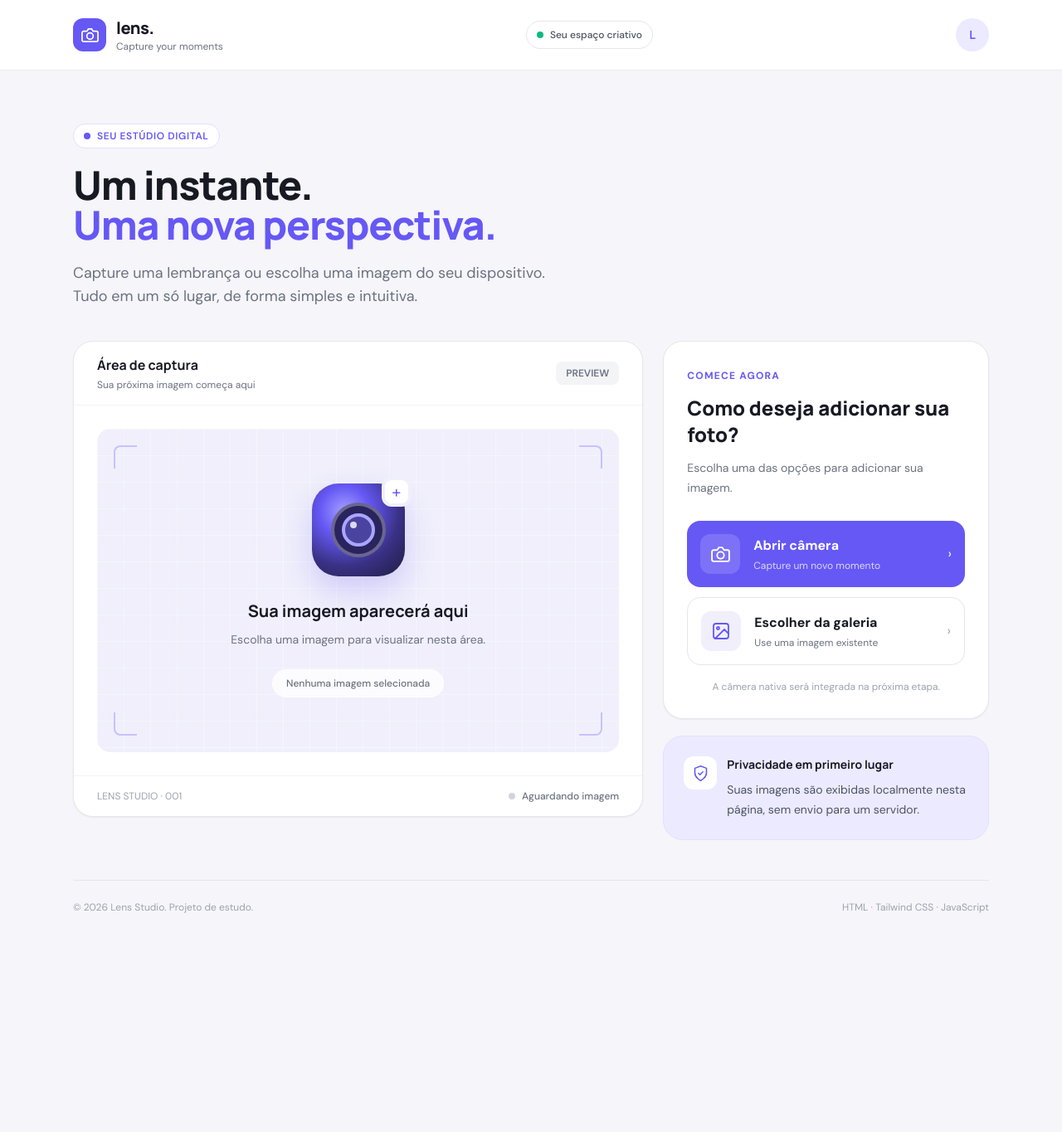
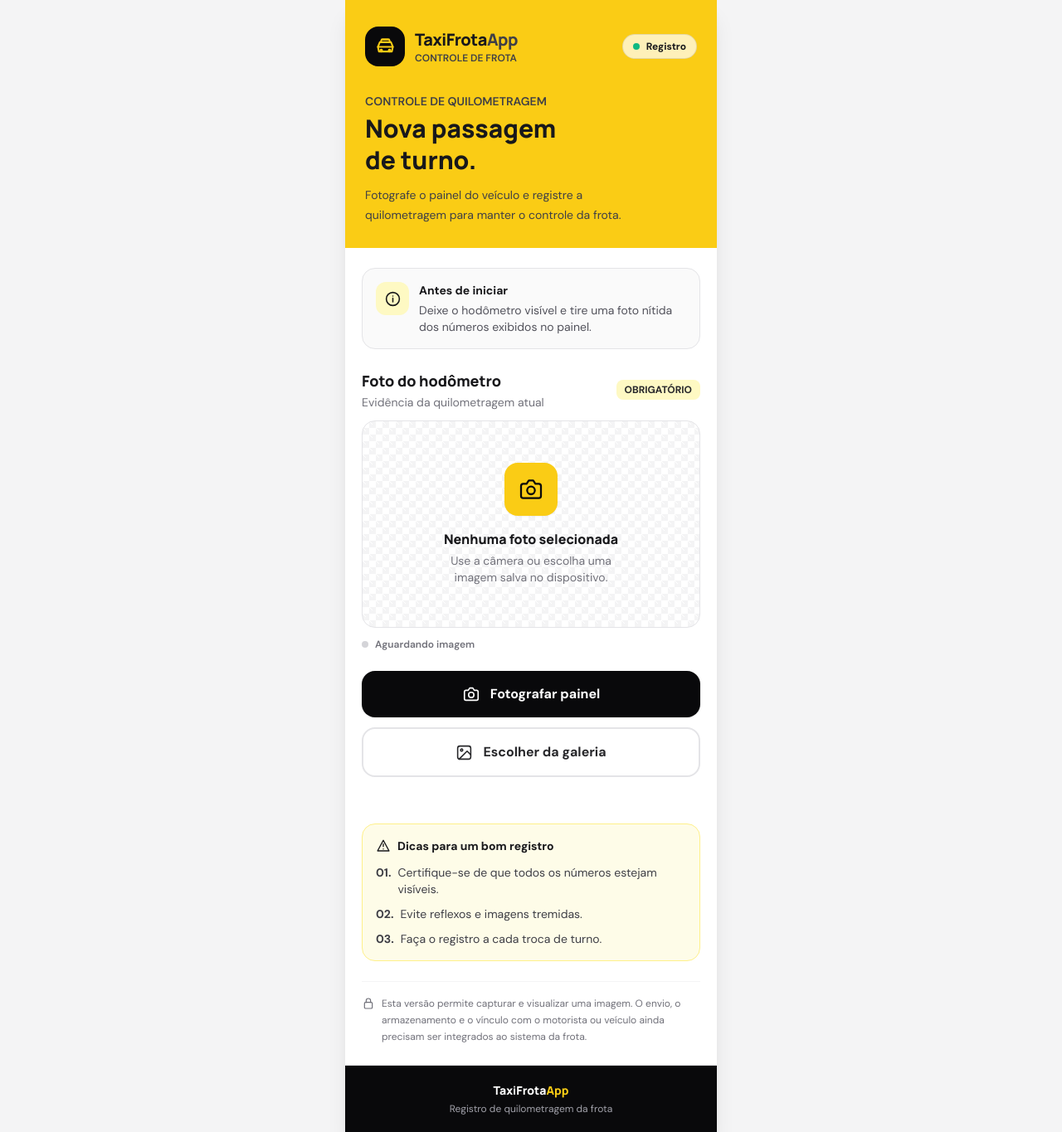
Before and after one commit to melzocaa/camerareact, a website: page dist/index.html in a window 1280 px wide. Shown: the whole page at 83% size. Before the commit the page ends 1166 px from the top, so only its background shows below. Drawn offline with nearby package versions, Linux system fonts and the light colour scheme.

Commit message:
Atualiza visual TaxiFrotaApp

```diff
--- a/dist/index.html
+++ b/dist/index.html
@@ -2,272 +2,271 @@
 <!DOCTYPE html>
 <html lang="pt-BR">
 <head>
-    <meta charset="UTF-8">
-    <meta name="viewport" content="width=device-width, initial-scale=1.0">
+  <meta charset="UTF-8" />
+  <meta name="viewport" content="width=device-width, initial-scale=1.0" />
+  <meta name="theme-color" content="#facc15" />
 
-    <title>Lens — Camera App</title>
+  <title>TaxiFrotaApp | Registro de Hodômetro</title>
 
   <script src="https://cdn.tailwindcss.com"></script>
 
-    <link rel="preconnect" href="https://fonts.googleapis.com">
-    <link rel="preconnect" href="https://fonts.gstatic.com" crossorigin>
-    <link href="https://fonts.googleapis.com/css2?family=DM+Sans:wght@400;500;600;700&family=Manrope:wght@400;500;600;700;800&display=swap" rel="stylesheet">
+  <link rel="preconnect" href="https://fonts.googleapis.com" />
+  <link rel="preconnect" href="https://fonts.gstatic.com" crossorigin />
+  <link href="https://fonts.googleapis.com/css2?family=DM+Sans:wght@400;500;600;700&family=Manrope:wght@400;500;600;700;800&display=swap" rel="stylesheet" />
 
   <script>
     tailwind.config = {
       theme: {
         extend: {
+          colors: {
+            taxi: {
+              yellow: '#FACC15',
+              dark: '#18181B',
+              gray: '#71717A',
+              light: '#F4F4F5'
+            }
+          },
           fontFamily: {
             sans: ['DM Sans', 'sans-serif'],
             heading: ['Manrope', 'sans-serif']
-                    },
-                    colors: {
-                        ink: '#171923',
-                        accent: '#6658F5',
-                        soft: '#F5F5FA'
           }
         }
       }
-        }
+    };
   </script>
 
-    <style>*{box-sizing:border-box}body{background:#f5f5fa;margin:0;font-family:DM Sans,sans-serif}.font-heading{font-family:Manrope,sans-serif}.preview-grid{background-image:linear-gradient(#ffffff59 1px,#0000 1px),linear-gradient(90deg,#ffffff59 1px,#0000 1px);background-size:32px 32px}.camera-lens{background:radial-gradient(circle at 35% 30%,#a5a0ff 0%,#6658f5 28%,#393184 62%,#201c43 100%);box-shadow:0 16px 35px #6658f53d}button{-webkit-tap-highlight-color:transparent}</style>
+  <style>*{-webkit-tap-highlight-color:transparent}body{background:#f4f4f5;font-family:DM Sans,sans-serif}.font-heading{font-family:Manrope,sans-serif}.camera-frame{background-image:linear-gradient(45deg,#f4f4f5 25%,#0000 25% 75%,#f4f4f5 75%,#f4f4f5),linear-gradient(45deg,#f4f4f5 25%,#fff 25% 75%,#f4f4f5 75%,#f4f4f5);background-position:0 0,8px 8px;background-size:16px 16px}button{touch-action:manipulation}</style>
   <script type="module" crossorigin src="./assets/index-CTwx3V0N.js"></script>
 </head>
 
-<body class="min-h-screen text-ink antialiased">
+<body class="min-h-screen text-zinc-900">
+  <div class="mx-auto min-h-screen max-w-md bg-white shadow-xl">
 
     <!-- Cabeçalho -->
-    <header class="border-b border-gray-200/80 bg-white">
-        <div class="mx-auto flex max-w-6xl items-center justify-between px-6 py-5">
-
-            <a href="#" class="flex items-center gap-3">
-                <div class="flex h-10 w-10 items-center justify-center rounded-xl bg-accent text-white">
-                    <svg width="23" height="23" viewBox="0 0 24 24" fill="none"
-                        stroke="currentColor" stroke-width="1.8"
-                        stroke-linecap="round" stroke-linejoin="round">
-                        <path d="M4 7h4l2-3h4l2 3h4a2 2 0 0 1 2 2v9a2 2 0 0 1-2 2H4a2 2 0 0 1-2-2V9a2 2 0 0 1 2-2Z"/>
-                        <circle cx="12" cy="13" r="4"/>
+    <header class="bg-yellow-400 px-6 pb-7 pt-8">
+      <div class="flex items-center justify-between gap-3">
+        <div class="flex items-center gap-3">
+          <div class="flex h-12 w-12 items-center justify-center rounded-2xl bg-zinc-950 text-yellow-400">
+            <svg xmlns="http://www.w3.org/2000/svg" width="27" height="27"
+              viewBox="0 0 24 24" fill="none" stroke="currentColor"
+              stroke-width="1.8" stroke-linecap="round" stroke-linejoin="round">
+              <path d="M5 17h14l1-5-2-5H6l-2 5 1 5Z"/>
+              <path d="M7 7l1-3h8l1 3"/>
+              <path d="M4 12h16"/>
+              <circle cx="7.5" cy="16" r="1"/>
+              <circle cx="16.5" cy="16" r="1"/>
+              <path d="M9 4h6"/>
             </svg>
           </div>
 
           <div>
-                    <span class="font-heading text-xl font-extrabold tracking-tight">lens.</span>
-                    <p class="text-xs text-gray-500">Capture your moments</p>
-                </div>
-            </a>
-
-            <div class="hidden items-center gap-2 rounded-full border border-gray-200 px-3 py-2 sm:flex">
-                <span class="h-2 w-2 rounded-full bg-emerald-500"></span>
-                <span class="text-xs font-medium text-gray-600">Seu espaço criativo</span>
-            </div>
-
-            <div class="flex h-10 w-10 items-center justify-center rounded-full bg-[#ECEAFF] font-heading text-sm font-bold text-accent">
-                L
-            </div>
-        </div>
-    </header>
-
-    <main class="mx-auto max-w-6xl px-5 py-10 sm:px-6 sm:py-16">
-
-        <!-- Introdução -->
-        <section class="mb-10 max-w-2xl">
-            <div class="mb-5 inline-flex items-center gap-2 rounded-full border border-[#E4E0FF] bg-white px-3 py-1.5">
-                <span class="h-2 w-2 rounded-full bg-accent"></span>
-                <span class="text-xs font-semibold uppercase tracking-wider text-accent">
-                    Seu estúdio digital
-                </span>
-            </div>
-
-            <h1 class="font-heading text-4xl font-extrabold leading-tight tracking-tight sm:text-5xl">
-                Um instante.
-                <span class="block text-accent">Uma nova perspectiva.</span>
+            <h1 class="font-heading text-xl font-extrabold tracking-tight">
+              TaxiFrota<span class="text-zinc-700">App</span>
             </h1>
-
-            <p class="mt-5 max-w-xl text-base leading-7 text-gray-500 sm:text-lg">
-                Capture uma lembrança ou escolha uma imagem do seu dispositivo.
-                Tudo em um só lugar, de forma simples e intuitiva.
-            </p>
-        </section>
-
-        <section class="grid items-start gap-6 lg:grid-cols-[1.4fr_0.8fr]">
-
-            <!-- Área de pré-visualização -->
-            <div class="overflow-hidden rounded-3xl border border-gray-200 bg-white shadow-sm">
-
-                <div class="flex items-center justify-between border-b border-gray-100 px-5 py-4 sm:px-7">
-                    <div>
-                        <h2 class="font-heading text-base font-bold">Área de captura</h2>
-                        <p class="mt-1 text-xs text-gray-500">Sua próxima imagem começa aqui</p>
-                    </div>
-
-                    <span class="rounded-lg bg-gray-100 px-3 py-1.5 text-xs font-semibold text-gray-500">
-                        PREVIEW
-                    </span>
-                </div>
-
-                <div class="p-4 sm:p-7">
-                    <div id="area-preview"
-                        class="preview-grid relative flex min-h-[300px] flex-col items-center justify-center overflow-hidden rounded-2xl bg-[#F0EFFB] px-5 py-10 sm:min-h-[390px]">
-
-                        <div class="absolute left-5 top-5 h-7 w-7 rounded-tl-lg border-l-2 border-t-2 border-[#C7C1FF]"></div>
-                        <div class="absolute right-5 top-5 h-7 w-7 rounded-tr-lg border-r-2 border-t-2 border-[#C7C1FF]"></div>
-                        <div class="absolute bottom-5 left-5 h-7 w-7 rounded-bl-lg border-b-2 border-l-2 border-[#C7C1FF]"></div>
-                        <div class="absolute bottom-5 right-5 h-7 w-7 rounded-br-lg border-b-2 border-r-2 border-[#C7C1FF]"></div>
-
-                        <div id="placeholder" class="flex flex-col items-center">
-                            <div class="camera-lens relative mb-7 flex h-28 w-28 items-center justify-center rounded-[32px]">
-                                <div class="flex h-[66px] w-[66px] items-center justify-center rounded-full border-4 border-white/30 bg-[#29245E]">
-                                    <div class="h-10 w-10 rounded-full border-4 border-[#AAA5FF] bg-[#4B43A0]">
-                                        <div class="ml-1.5 mt-1.5 h-2 w-2 rounded-full bg-white/80"></div>
-                                    </div>
-                                </div>
-
-                                <div class="absolute -right-2 -top-2 flex h-9 w-9 items-center justify-center rounded-xl border-4 border-[#F0EFFB] bg-white text-accent">
-                                    <span class="text-xl">+</span>
-                                </div>
-                            </div>
-
-                            <h3 class="font-heading text-center text-xl font-bold">
-                                Sua imagem aparecerá aqui
-                            </h3>
-
-                            <p class="mt-2 max-w-xs text-center text-sm leading-6 text-gray-500">
-                                Escolha uma imagem para visualizar nesta área.
-                            </p>
-
-                            <div class="mt-6 rounded-full border border-white bg-white/80 px-4 py-2 text-xs font-medium text-gray-500">
-                                Nenhuma imagem selecionada
-                            </div>
-                        </div>
-
-                        <img id="imagem-preview"
-                            class="hidden relative z-10 max-h-[350px] max-w-full rounded-xl object-contain"
-                            alt="Imagem selecionada">
-
-                        <p id="legenda-preview"
-                            class="relative z-10 mt-4 hidden text-sm font-semibold text-gray-700">
-                            Imagem carregada com sucesso!
+            <p class="text-xs font-semibold text-zinc-700">
+              CONTROLE DE FROTA
             </p>
           </div>
         </div>
 
-                <div class="flex items-center justify-between border-t border-gray-100 px-5 py-4 sm:px-7">
-                    <span class="text-xs text-gray-400">LENS STUDIO · 001</span>
-
-                    <span id="status-preview" class="flex items-center gap-2 text-xs font-medium text-gray-500">
-                        <span class="h-2 w-2 rounded-full bg-gray-300"></span>
-                        Aguardando imagem
+        <div class="rounded-full border border-black/10 bg-white/70 px-3 py-1.5">
+          <span class="flex items-center gap-2 text-xs font-bold">
+            <span class="h-2 w-2 rounded-full bg-emerald-500"></span>
+            Registro
           </span>
         </div>
       </div>
 
-            <!-- Painel lateral -->
-            <aside class="space-y-5">
+      <div class="mt-8">
+        <p class="text-sm font-semibold text-zinc-700">
+          CONTROLE DE QUILOMETRAGEM
+        </p>
+        <h2 class="font-heading mt-1 text-3xl font-extrabold leading-tight">
+          Nova passagem<br />de turno.
+        </h2>
+        <p class="mt-3 max-w-xs text-sm leading-6 text-zinc-700">
+          Fotografe o painel do veículo e registre a quilometragem para manter o controle da frota.
+        </p>
+      </div>
+    </header>
 
-                <div class="rounded-3xl border border-gray-200 bg-white p-6 shadow-sm sm:p-7">
-                    <span class="text-xs font-bold uppercase tracking-widest text-accent">
-                        Comece agora
+    <main class="space-y-6 px-5 py-6">
+
+      <!-- Instrução -->
+      <section class="flex items-start gap-3 rounded-2xl border border-zinc-200 bg-zinc-50 p-4">
+        <div class="flex h-10 w-10 shrink-0 items-center justify-center rounded-xl bg-yellow-100 text-zinc-900">
+          <svg xmlns="http://www.w3.org/2000/svg" width="21" height="21"
+            viewBox="0 0 24 24" fill="none" stroke="currentColor"
+            stroke-width="1.8" stroke-linecap="round" stroke-linejoin="round">
+            <circle cx="12" cy="12" r="9"/>
+            <path d="M12 11v5"/>
+            <path d="M12 8h.01"/>
+          </svg>
+        </div>
+
+        <div>
+          <h3 class="text-sm font-bold">Antes de iniciar</h3>
+          <p class="mt-1 text-sm leading-5 text-zinc-600">
+            Deixe o hodômetro visível e tire uma foto nítida dos números exibidos no painel.
+          </p>
+        </div>
+      </section>
+
+      <!-- Área de imagem -->
+      <section>
+        <div class="mb-3 flex items-center justify-between">
+          <div>
+            <h3 class="font-heading text-lg font-extrabold">
+              Foto do hodômetro
+            </h3>
+            <p class="mt-0.5 text-sm text-zinc-500">
+              Evidência da quilometragem atual
+            </p>
+          </div>
+
+          <span class="rounded-lg bg-yellow-100 px-2.5 py-1 text-xs font-bold text-zinc-800">
+            OBRIGATÓRIO
           </span>
+        </div>
 
-                    <h2 class="mt-3 font-heading text-2xl font-extrabold">
-                        Como deseja adicionar sua foto?
-                    </h2>
+        <div class="camera-frame relative flex min-h-[250px] items-center justify-center overflow-hidden rounded-2xl border border-zinc-200">
+          <!-- Imagem selecionada -->
+          <img
+            id="imagem-preview"
+            alt="Foto do hodômetro selecionada"
+            class="hidden max-h-[360px] w-full object-contain"
+          />
 
-                    <p class="mt-3 text-sm leading-6 text-gray-500">
-                        Escolha uma das opções para adicionar sua imagem.
+          <!-- Estado vazio -->
+          <div id="placeholder" class="px-6 py-8 text-center">
+            <div class="mx-auto flex h-16 w-16 items-center justify-center rounded-2xl bg-yellow-400 text-zinc-950 shadow-sm">
+              <svg xmlns="http://www.w3.org/2000/svg" width="32" height="32"
+                viewBox="0 0 24 24" fill="none" stroke="currentColor"
+                stroke-width="1.7" stroke-linecap="round" stroke-linejoin="round">
+                <path d="M14 4h-4L8 7H5a2 2 0 0 0-2 2v9a2 2 0 0 0 2 2h14a2 2 0 0 0 2-2V9a2 2 0 0 0-2-2h-3l-2-3Z"/>
+                <circle cx="12" cy="13" r="3.5"/>
+              </svg>
+            </div>
+
+            <h4 class="mt-4 font-heading text-base font-extrabold">
+              Nenhuma foto selecionada
+            </h4>
+            <p class="mx-auto mt-1 max-w-[230px] text-sm leading-5 text-zinc-500">
+              Use a câmera ou escolha uma imagem salva no dispositivo.
             </p>
+          </div>
+        </div>
 
-                    <button id="botao-camera" type="button"
-                        class="mt-7 flex w-full items-center gap-4 rounded-2xl bg-accent p-4 text-left text-white transition hover:bg-[#5546E8]">
-                        <span class="flex h-12 w-12 shrink-0 items-center justify-center rounded-xl bg-white/15">
-                            <svg width="25" height="25" viewBox="0 0 24 24" fill="none"
-                                stroke="currentColor" stroke-width="1.8"
-                                stroke-linecap="round" stroke-linejoin="round">
-                                <path d="M4 7h4l2-3h4l2 3h4a2 2 0 0 1 2 2v9a2 2 0 0 1-2 2H4a2 2 0 0 1-2-2V9a2 2 0 0 1 2-2Z"/>
-                                <circle cx="12" cy="13" r="4"/>
+        <!-- Status da imagem -->
+        <div class="mt-3 flex items-center justify-between gap-3">
+          <div id="status-preview" class="flex items-center gap-2 text-xs font-semibold text-zinc-500">
+            <span class="h-2 w-2 rounded-full bg-zinc-300"></span>
+            Aguardando imagem
+          </div>
+
+          <button
+            id="botao-remover"
+            type="button"
+            class="hidden text-xs font-bold text-red-600 underline underline-offset-2"
+          >
+            Remover foto
+          </button>
+        </div>
+
+        <p id="legenda-preview" class="hidden mt-2 break-words text-xs text-zinc-500">
+          Confira se a quilometragem está legível.
+        </p>
+      </section>
+
+      <!-- Ações -->
+      <section class="space-y-3">
+        <button
+          id="botao-camera"
+          type="button"
+          class="flex min-h-14 w-full items-center justify-center gap-3 rounded-2xl bg-zinc-950 px-5 py-4 font-bold text-white shadow-sm transition active:scale-[0.98]"
+        >
+          <svg xmlns="http://www.w3.org/2000/svg" width="22" height="22"
+            viewBox="0 0 24 24" fill="none" stroke="currentColor"
+            stroke-width="1.8" stroke-linecap="round" stroke-linejoin="round">
+            <path d="M14 4h-4L8 7H5a2 2 0 0 0-2 2v9a2 2 0 0 0 2 2h14a2 2 0 0 0 2-2V9a2 2 0 0 0-2-2h-3l-2-3Z"/>
+            <circle cx="12" cy="13" r="3.5"/>
           </svg>
-                        </span>
-
-                        <span class="flex-1">
-                            <span class="block font-bold">Abrir câmera</span>
-                            <span class="mt-1 block text-xs text-white/75">Capture um novo momento</span>
-                        </span>
-
-                        <span aria-hidden="true">›</span>
+          Fotografar painel
         </button>
 
-                    <button id="botao-galeria" type="button"
-                        class="mt-3 flex w-full items-center gap-4 rounded-2xl border border-gray-200 bg-white p-4 text-left transition hover:border-[#C7C1FF] hover:bg-[#FAF9FF]">
-                        <span class="flex h-12 w-12 shrink-0 items-center justify-center rounded-xl bg-[#F0EFFB] text-accent">
-                            <svg width="24" height="24" viewBox="0 0 24 24" fill="none"
-                                stroke="currentColor" stroke-width="1.8"
-                                stroke-linecap="round" stroke-linejoin="round">
+        <button
+          id="botao-galeria"
+          type="button"
+          class="flex min-h-14 w-full items-center justify-center gap-3 rounded-2xl border-2 border-zinc-200 bg-white px-5 py-4 font-bold text-zinc-800 transition hover:bg-zinc-50 active:scale-[0.98]"
+        >
+          <svg xmlns="http://www.w3.org/2000/svg" width="21" height="21"
+            viewBox="0 0 24 24" fill="none" stroke="currentColor"
+            stroke-width="1.8" stroke-linecap="round" stroke-linejoin="round">
             <rect x="3" y="3" width="18" height="18" rx="3"/>
             <circle cx="8.5" cy="8.5" r="1.5"/>
             <path d="m21 15-5-5L5 21"/>
           </svg>
-                        </span>
-
-                        <span class="flex-1">
-                            <span class="block font-bold text-ink">Escolher da galeria</span>
-                            <span class="mt-1 block text-xs text-gray-500">Use uma imagem existente</span>
-                        </span>
-
-                        <span class="text-gray-400" aria-hidden="true">›</span>
+          Escolher da galeria
         </button>
 
-                    <input id="seletor-arquivo"
-                        type="file"
-                        accept="image/*"
-                        class="hidden">
+        <p id="mensagem" role="status" aria-live="polite"
+          class="min-h-5 text-center text-sm font-medium text-zinc-600"></p>
+      </section>
 
-                    <button id="botao-remover"
-                        type="button"
-                        class="mt-3 hidden w-full rounded-xl bg-gray-100 px-4 py-3 text-sm font-semibold text-gray-600 transition hover:bg-gray-200">
-                        Remover imagem
-                    </button>
+      <!-- Orientações -->
+      <section class="rounded-2xl border border-yellow-200 bg-yellow-50 p-4">
+        <h3 class="flex items-center gap-2 text-sm font-extrabold">
+          <svg xmlns="http://www.w3.org/2000/svg" width="18" height="18"
+            viewBox="0 0 24 24" fill="none" stroke="currentColor"
+            stroke-width="1.8" stroke-linecap="round" stroke-linejoin="round">
+            <path d="M12 3 2.8 20h18.4L12 3Z"/>
+            <path d="M12 9v4"/>
+            <path d="M12 17h.01"/>
+          </svg>
+          Dicas para um bom registro
+        </h3>
 
-                    <p id="mensagem"
-                        class="mt-4 text-center text-sm text-gray-500"
-                        role="status"
-                        aria-live="polite">
-                    </p>
+        <ul class="mt-3 space-y-2.5 text-sm leading-5 text-zinc-700">
+          <li class="flex gap-2">
+            <span class="font-bold">01.</span>
+            <span>Certifique-se de que todos os números estejam visíveis.</span>
+          </li>
+          <li class="flex gap-2">
+            <span class="font-bold">02.</span>
+            <span>Evite reflexos e imagens tremidas.</span>
+          </li>
+          <li class="flex gap-2">
+            <span class="font-bold">03.</span>
+            <span>Faça o registro a cada troca de turno.</span>
+          </li>
+        </ul>
+      </section>
 
-                    <p class="mt-3 text-center text-xs leading-5 text-gray-400">
-                        A câmera nativa será integrada na próxima etapa.
+      <!-- Aviso -->
+      <div class="flex items-start gap-2 border-t border-zinc-100 pt-4 text-xs leading-5 text-zinc-500">
+        <svg xmlns="http://www.w3.org/2000/svg" width="16" height="16"
+          viewBox="0 0 24 24" fill="none" stroke="currentColor"
+          stroke-width="1.8" stroke-linecap="round" stroke-linejoin="round"
+          class="mt-0.5 shrink-0">
+          <rect x="5" y="10" width="14" height="11" rx="2"/>
+          <path d="M8 10V7a4 4 0 1 1 8 0v3"/>
+        </svg>
+        <p>
+          Esta versão permite capturar e visualizar uma imagem. O envio, o armazenamento e o vínculo com o motorista ou veículo ainda precisam ser integrados ao sistema da frota.
         </p>
       </div>
-
-                <div class="rounded-3xl border border-[#E4E0FF] bg-[#ECEAFF] p-6">
-                    <div class="flex items-start gap-3">
-                        <div class="flex h-10 w-10 shrink-0 items-center justify-center rounded-xl bg-white text-accent">
-                            <svg width="21" height="21" viewBox="0 0 24 24" fill="none"
-                                stroke="currentColor" stroke-width="1.8"
-                                stroke-linecap="round" stroke-linejoin="round">
-                                <path d="M12 22s8-4 8-11V5l-8-3-8 3v6c0 7 8 11 8 11Z"/>
-                                <path d="m9 12 2 2 4-4"/>
-                            </svg>
-                        </div>
-
-                        <div>
-                            <h3 class="font-heading text-sm font-bold">Privacidade em primeiro lugar</h3>
-                            <p class="mt-2 text-sm leading-6 text-gray-600">
-                                Suas imagens são exibidas localmente nesta página, sem envio para um servidor.
-                            </p>
-                        </div>
-                    </div>
-                </div>
-
-            </aside>
-        </section>
-
-        <footer class="mt-12 flex flex-col items-center justify-between gap-3 border-t border-gray-200 pt-6 text-xs text-gray-400 sm:flex-row">
-            <p>© 2026 Lens Studio. Projeto de estudo.</p>
-            <p>HTML · Tailwind CSS · JavaScript</p>
-        </footer>
     </main>
 
+    <!-- Rodapé -->
+    <footer class="border-t border-zinc-200 bg-zinc-950 px-5 py-5 text-center">
+      <p class="font-heading text-sm font-extrabold text-white">
+        TaxiFrota<span class="text-yellow-400">App</span>
+      </p>
+      <p class="mt-1 text-xs text-zinc-400">
+        Registro de quilometragem da frota
+      </p>
+    </footer>
+  </div>
 
 
 </body>
```
Lines whose indentation alone changed are shown as unchanged.
